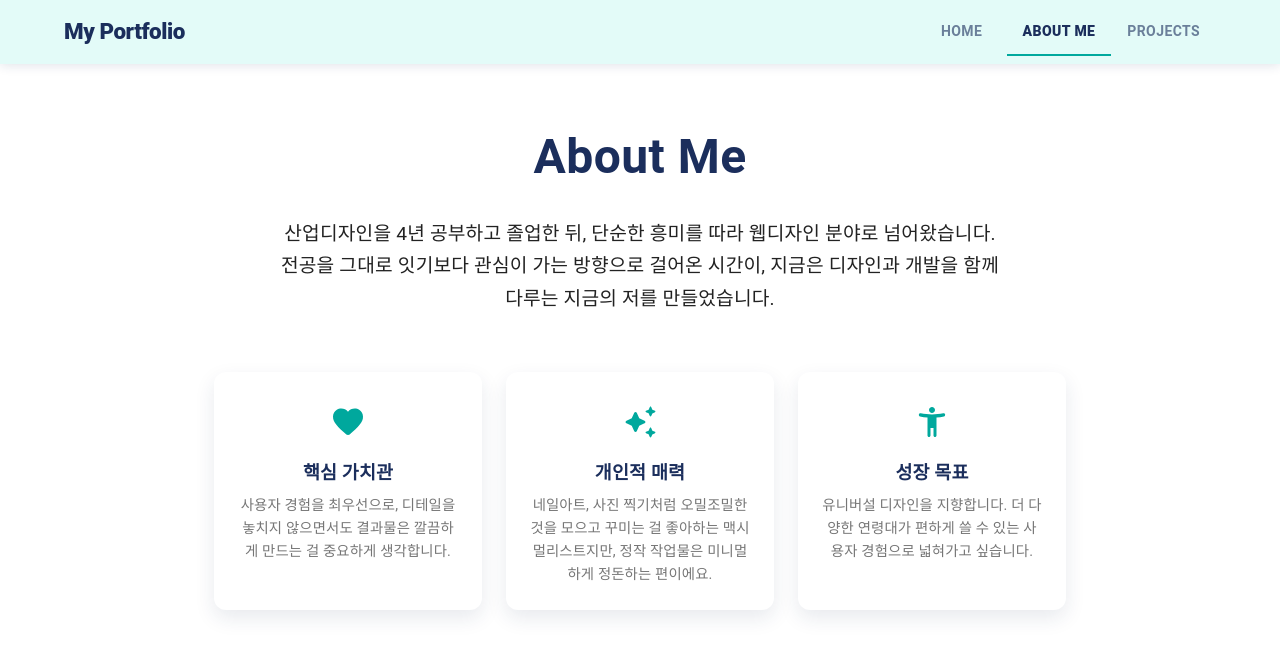
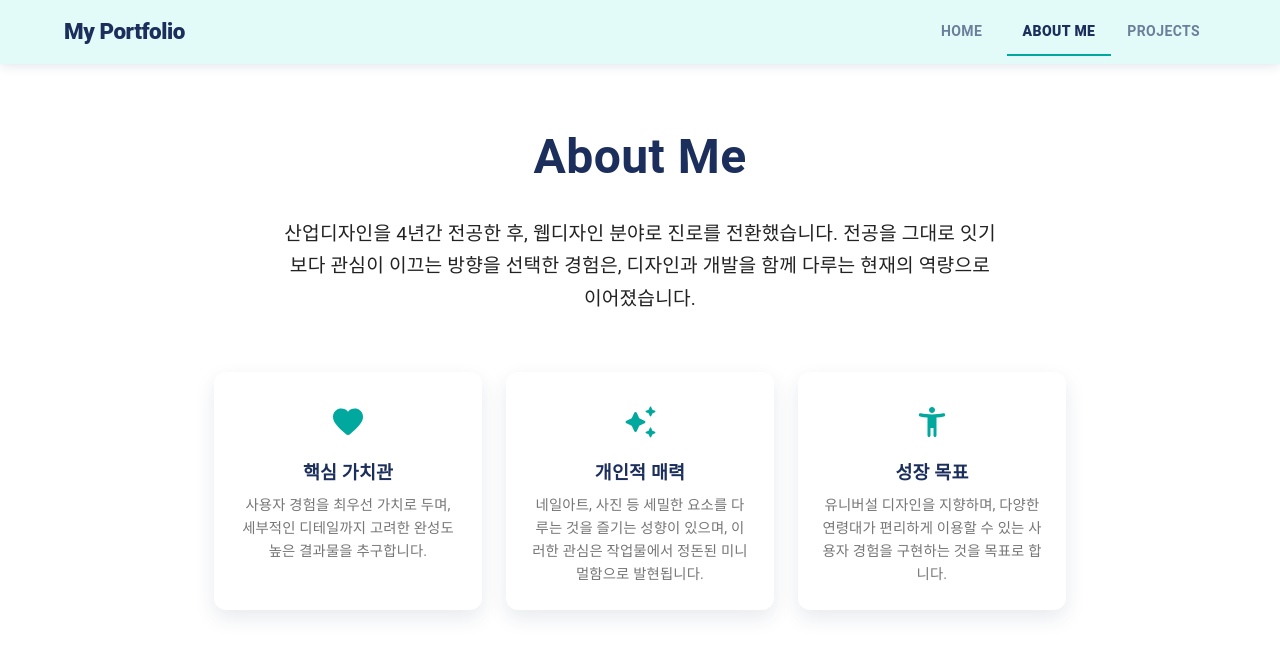
Before and after one commit to jihye-c0de/my-portfolio, a React (Vite) app: page /#/about in a window 1280 px wide. Shown: the top 656 px of the page. Built offline with nearby package versions, Linux system fonts and the light colour scheme; no server answers.

Commit message:
style: Hero/Skill/About Me 문구를 공식적인 톤으로 정리
구어체 표현(~해요, ~편이에요 등)을 격식체(~합니다)로 통일

```diff
--- a/src/components/landing/about-me-section.jsx
+++ b/src/components/landing/about-me-section.jsx
@@ -39,8 +39,8 @@ function AboutMeSection() {
               mb: 3,
             }}
           >
-            산업디자인을 4년 공부하고, 흥미를 따라 웹디자인으로 넘어왔습니다.
-            사용자 경험과 디테일을 우선하면서도 깔끔한 결과물을 만드는 걸 좋아합니다.
+            산업디자인을 전공한 후, 웹디자인 분야로 진로를 전환했습니다.
+            사용자 경험과 디테일을 중요하게 여기며, 완성도 높은 결과물을 지향합니다.
           </Typography>
           <Button
             variant="contained"
--- a/src/components/landing/hero-section.jsx
+++ b/src/components/landing/hero-section.jsx
@@ -78,7 +78,7 @@ function HeroSection() {
           mb: 4,
         }}
       >
-        디자인과 개발을 넘나들며, 아이디어를 실제로 동작하는 화면으로 만듭니다.
+        디자인과 개발을 넘나들며, 아이디어를 실제로 동작하는 화면으로 구현합니다.
       </Typography>
 
       <Stack direction="row" spacing={2} justifyContent="center" flexWrap="wrap" useFlexGap>
--- a/src/components/landing/skill-tree-section.jsx
+++ b/src/components/landing/skill-tree-section.jsx
@@ -43,7 +43,7 @@ function SkillTreeSection() {
           color: 'var(--color-text-secondary)',
         }}
       >
-        디자인 툴부터 코드까지, 산업디자인 출신 개발자의 넓은 스펙트럼입니다.
+        디자인 툴부터 코드까지, 산업디자인을 전공한 개발자의 폭넓은 역량을 소개합니다.
       </Typography>
 
       <Grid container spacing={2} justifyContent="center" sx={{ maxWidth: 900, mx: 'auto' }}>
--- a/src/pages/about-me.jsx
+++ b/src/pages/about-me.jsx
@@ -12,17 +12,17 @@ const HIGHLIGHTS = [
   {
     Icon: FavoriteRounded,
     title: '핵심 가치관',
-    description: '사용자 경험을 최우선으로, 디테일을 놓치지 않으면서도 결과물은 깔끔하게 만드는 걸 중요하게 생각합니다.',
+    description: '사용자 경험을 최우선 가치로 두며, 세부적인 디테일까지 고려한 완성도 높은 결과물을 추구합니다.',
   },
   {
     Icon: AutoAwesomeRounded,
     title: '개인적 매력',
-    description: '네일아트, 사진 찍기처럼 오밀조밀한 것을 모으고 꾸미는 걸 좋아하는 맥시멀리스트지만, 정작 작업물은 미니멀하게 정돈하는 편이에요.',
+    description: '네일아트, 사진 등 세밀한 요소를 다루는 것을 즐기는 성향이 있으며, 이러한 관심은 작업물에서 정돈된 미니멀함으로 발현됩니다.',
   },
   {
     Icon: AccessibilityNewRounded,
     title: '성장 목표',
-    description: '유니버설 디자인을 지향합니다. 더 다양한 연령대가 편하게 쓸 수 있는 사용자 경험으로 넓혀가고 싶습니다.',
+    description: '유니버설 디자인을 지향하며, 다양한 연령대가 편리하게 이용할 수 있는 사용자 경험을 구현하는 것을 목표로 합니다.',
   },
 ];
 
@@ -61,9 +61,9 @@ function AboutMe() {
             mb: { xs: 5, md: 7 },
           }}
         >
-          산업디자인을 4년 공부하고 졸업한 뒤, 단순한 흥미를 따라 웹디자인 분야로 넘어왔습니다.
-          전공을 그대로 잇기보다 관심이 가는 방향으로 걸어온 시간이, 지금은 디자인과 개발을
-          함께 다루는 지금의 저를 만들었습니다.
+          산업디자인을 4년간 전공한 후, 웹디자인 분야로 진로를 전환했습니다.
+          전공을 그대로 잇기보다 관심이 이끄는 방향을 선택한 경험은, 디자인과 개발을
+          함께 다루는 현재의 역량으로 이어졌습니다.
         </Typography>
 
         <Grid container spacing={3}>
```
